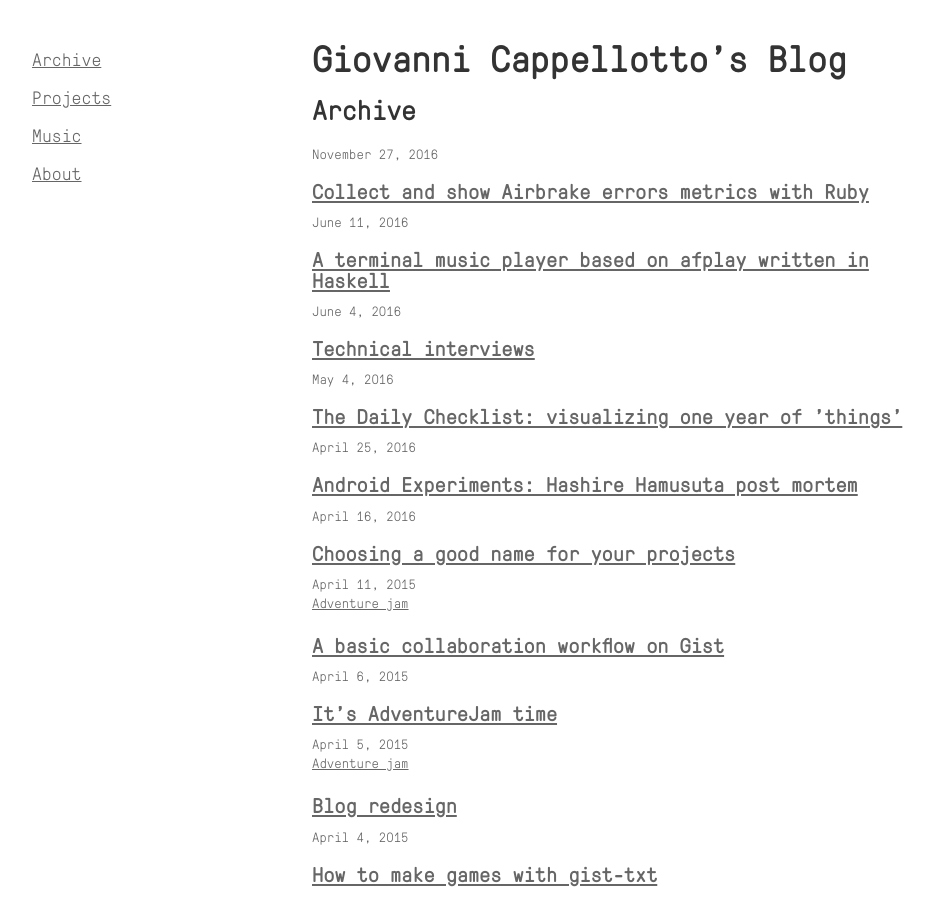
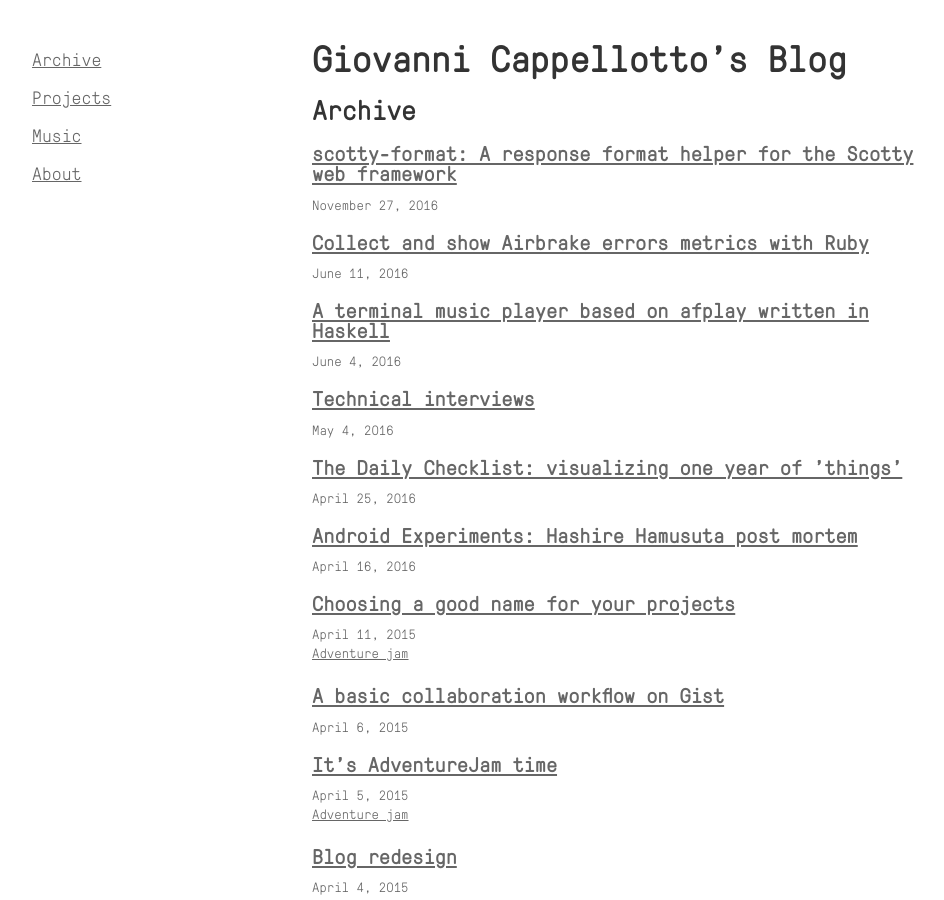
Before and after one commit to curlybracketshq/giovanni.curlybrackets.it, a Jekyll site: the page built from index.html, in a window 1280 px wide and 900 px high. Shown: the whole window, without its empty margins (8-952 px from the left). Built offline with Jekyll 4.4.1, drawn with Linux system fonts in a browser that asks for light colours.

Commit message:
Fix post title
YAML cares about colons :)

```diff
--- a/_posts/2016-11-27-scotty-format-response-format-helper-for-scotty.markdown
+++ b/_posts/2016-11-27-scotty-format-response-format-helper-for-scotty.markdown
@@ -1,5 +1,5 @@
 ---
-title: scotty-format: A response format helper for the Scotty web framework
+title: "scotty-format: A response format helper for the Scotty web framework"
 layout: post
 ---
 
```
